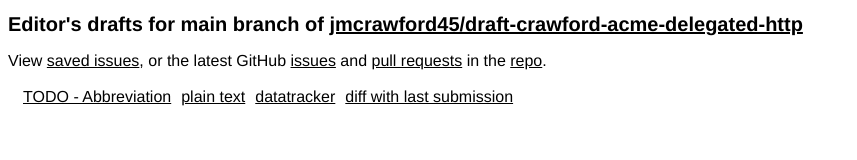
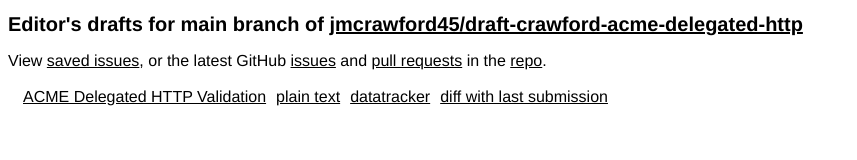
Before and after one commit to jmcrawford45/draft-jared-acme-delegated-http, a plain HTML site: page index.html in a window 1280 px wide. Shown: the whole page, without its empty margins (0-857 px from the left). Drawn offline with Linux system fonts and the light colour scheme.

Commit message:
Script updating gh-pages from 7ca0d95. [ci skip]

```diff
--- a/index.html
+++ b/index.html
@@ -17,10 +17,10 @@
     <p>View <a href="issues.html">saved issues</a>, or the latest GitHub <a href="https://github.com/jmcrawford45/draft-crawford-acme-delegated-http/issues">issues</a> and <a href="https://github.com/jmcrawford45/draft-crawford-acme-delegated-http/pulls">pull requests</a> in the <a href="https://github.com/jmcrawford45/draft-crawford-acme-delegated-http">repo</a>.</p>
     <table id="branch-main">
       <tr>
-        <td><a href="./draft-todo-yourname-protocol.html" class="html draft-todo-yourname-protocol" title="TODO - Your title (HTML)">TODO - Abbreviation</a></td>
-        <td><a href="./draft-todo-yourname-protocol.txt" class="txt draft-todo-yourname-protocol" title="TODO - Your title (Text)">plain text</a></td>
-        <td><a href="https://datatracker.ietf.org/doc/draft-todo-yourname-protocol" class="dt draft-todo-yourname-protocol" title="Datatracker for draft-todo-yourname-protocol">datatracker</a></td>
-        <td><a href="https://author-tools.ietf.org/api/iddiff?doc_1=draft-todo-yourname-protocol&amp;url_2=https://jmcrawford45.github.io/draft-crawford-acme-delegated-http/draft-todo-yourname-protocol.txt" class="diff draft-todo-yourname-protocol">diff with last submission</a></td>
+        <td><a href="./draft-crawford-acme-delegated-http.html" class="html draft-crawford-acme-delegated-http" title="Delegated HTTP-01 Validation in ACME Protocol (HTML)">ACME Delegated HTTP Validation</a></td>
+        <td><a href="./draft-crawford-acme-delegated-http.txt" class="txt draft-crawford-acme-delegated-http" title="Delegated HTTP-01 Validation in ACME Protocol (Text)">plain text</a></td>
+        <td><a href="https://datatracker.ietf.org/doc/draft-crawford-acme-delegated-http" class="dt draft-crawford-acme-delegated-http" title="Datatracker for draft-crawford-acme-delegated-http">datatracker</a></td>
+        <td><a href="https://author-tools.ietf.org/api/iddiff?doc_1=draft-crawford-acme-delegated-http&amp;url_2=https://jmcrawford45.github.io/draft-crawford-acme-delegated-http/draft-crawford-acme-delegated-http.txt" class="diff draft-crawford-acme-delegated-http">diff with last submission</a></td>
         <td></td>
       </tr>
     </table>
```
Also changed, not shown: draft-crawford-acme-delegated-http.html (renamed from draft-todo-yourname-protocol.html, +4 -4 lines), draft-crawford-acme-delegated-http.txt.
